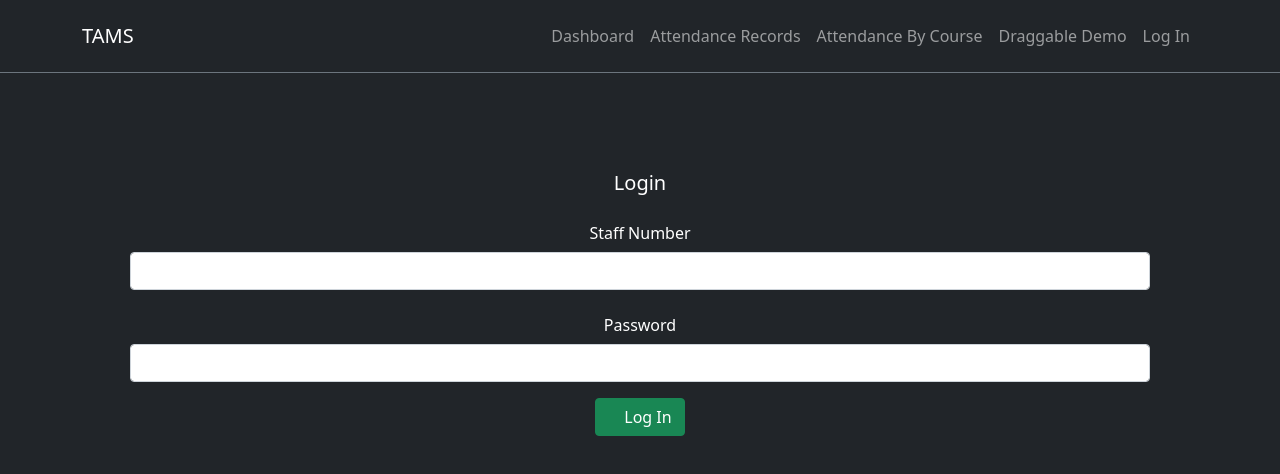
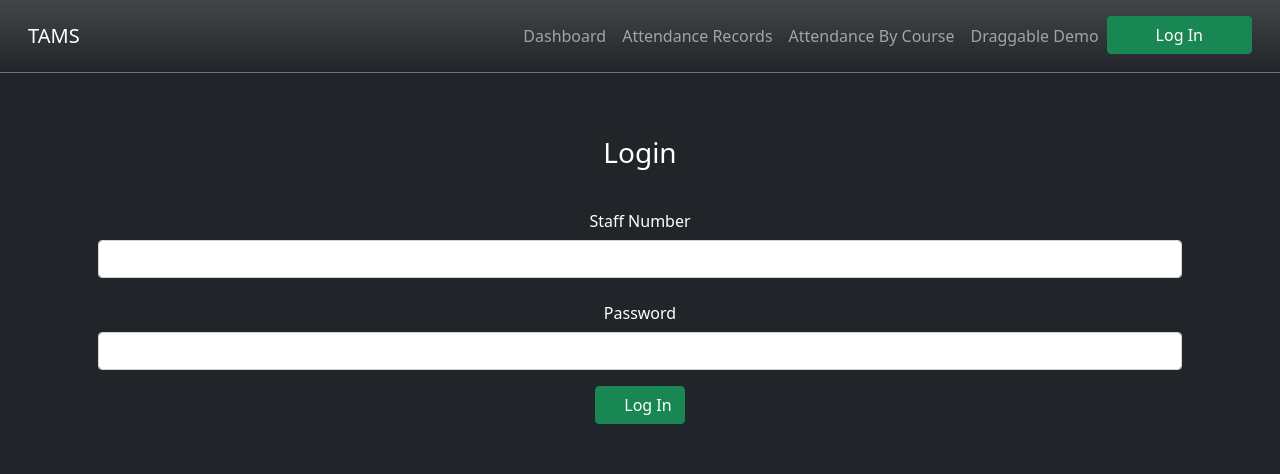
Before and after one commit to TAMS-TETFUND/tams_server, a Vue app in the folder frontend/: page /login in a window 1280 px wide. Shown: the top 474 px of the page. Built offline with nearby package versions, Linux system fonts and the light colour scheme; some icons are missing.

Commit message:
fixed login error handling

```diff
--- a/frontend/src/App.vue
+++ b/frontend/src/App.vue
@@ -1,14 +1,14 @@
 <template>
 <body class="bg-dark text-light">
-    <nav class="navbar navbar-expand-lg navbar-dark bg-dark py-3 fixed-top border-bottom border-secondary">
-        <div class="container">
+    <nav class="navbar navbar-expand-lg navbar-dark bg-dark bg-gradient py-3 fixed-top border-bottom border-secondary">
+        <div class="container-fluid mx-3">
             <router-link class="navbar-brand" to="/">TAMS</router-link>
             <button class="navbar-toggler" type="button" data-bs-toggle="collapse"
                 data-bs-target="#navmenu">
                 <span class="navbar-toggler-icon"></span>
             </button>
-            <div class="collapse navbar-collapse" id="navmenu">
-                <ul class="navbar-nav ms-auto">
+            <div class="collapse navbar-collapse justify-content-end" id="navmenu">
+                <ul class="navbar-nav">
                     <li class="nav-item">
                       <router-link class="nav-link a" to="/">Dashboard</router-link>
                     </li>
@@ -23,15 +23,18 @@
                     </li>
 
                     <template v-if="$store.state.isAuthenticated">
-                    <li class="nav-item">
-                      <router-link class="nav-link a" to="/">Profile</router-link>
-                    </li>
-                    <li class="nav-item">
-                      <button class=" btn btn-dark nav-link a" @click="logout()">Log out</button>
+                    <li class="nav-item dropdown">
+                      <a href="#" class="nav-link dropdown-toggle" role="button" data-bs-toggle="dropdown" aria-expanded="false">
+                        <b-icon-person-fill class="text-white h4"></b-icon-person-fill>
+                      </a>
+                      <ul class="dropdown-menu dropdown-menu-end" aria-labelledby="navbarDopdown">
+                        <li><router-link class="a dropdown-item" to="/">Profile</router-link></li>
+                        <li><button class=" btn btn-dark a dropdown-item" @click="logout()">Log out</button></li>
+                      </ul>
                     </li>
                     </template>
                     <li class="nav-item" v-else>
-                      <router-link class="nav-link a" to="/login">Log In</router-link>
+                      <router-link class="btn btn-success px-5" to="/login">Log In</router-link>
                     </li>
                 </ul>
             </div>
@@ -39,7 +42,11 @@
     </nav>
     <section class="p-lg-0 text-center text-white">
         <div class="container">
-            <router-view />
+            <router-view v-slot="{ Component }">
+              <transition name="fade" mode="out-in">
+                <component :is="Component" />
+              </transition>
+            </router-view>
         </div>
     </section>
 </body>
@@ -47,9 +54,12 @@
 
 <script>
 import axios from 'axios'
-
+import { BIconPersonFill } from 'bootstrap-icons-vue'
 export default {
   name: 'App',
+  components: {
+    BIconPersonFill
+  },
   beforeCreate(){
     this.$store.commit('initializeStore')
 
@@ -121,4 +131,13 @@ html {
 body {
   min-height: 100vh;
 }
+.face-enter-from, .fade-leave-to {
+  opacity: 0;
+}
+.fade-enter-active, .fade-leave-active {
+  transition: opacity 0.25s ease-out;
+}
+.a:active::after{
+  border-bottom: 1px solid green;
+}
 </style>
--- a/frontend/src/views/AttendanceDashboard.vue
+++ b/frontend/src/views/AttendanceDashboard.vue
@@ -1,14 +1,12 @@
 <template>
     <section>
         <h3 class="mx-auto mb-3">Attendance Records</h3>
-        <p>{{ currentRoute }}</p>
         <div class="wx-50" v-if="apiFetchFail">
             <div class="alert alert-danger d-flex align-items-center" role="alert">
                 <p class="lead"><BIconExclamationTriangle class="h2 mx-2" />Something went wrong</p>
             </div>
         </div>
-            <Suspense>
-                <template #default>
+        <template v-if="attendance_sessions">
             <table class="table table-dark table-striped text-light">
                 <thead>
                     <tr>
@@ -31,7 +29,7 @@
             </table>
         </template>
 
-                <template #fallback>
+        <template v-else>
             <table class="table table-dark table-striped text-light">
                 <thead>
                     <tr class="placeholder-glow">
@@ -53,7 +51,6 @@
                 </tbody>
             </table>
         </template>
-            </Suspense>
     </section>
 </template>
 
@@ -68,7 +65,7 @@ export default {
         return{
             attendance_sessions: null,
             urlBase: axios.defaults.baseURL + '/api/v1/attendance/session/',
-            errors: [],
+            errors: null,
             apiFetchFail: false,
             currentRoute: []
         }
--- a/frontend/src/views/Login.vue
+++ b/frontend/src/views/Login.vue
@@ -1,19 +1,29 @@
 <template>
-    <div class="log-in-page p-5 rounded-3">
+    <div class="log-in-page p-3 rounded-3">
+        <div v-if="submitting">
+            <div class="spinner-grow text-success" role="status">
+                <span class="visually-hidden">Loading...</span>
+            </div>
+        </div>
         <form @submit.prevent="submitForm">
-            <p class="lead">Login</p>
-            <div v-if="errors">
-                <p v-for="error in errors" v-bind:key="error">{{error}}</p>
+            <h3 class="pb-4">Login</h3>
+            <div class="card bg-secondary bg-opacity-25 text-danger lead" v-if="errors"><b>
+                <div class="card-body">
+                    <p v-for="error in errors" v-bind:key="error" class="">
+                        {{error.includes(":") ? error.split(":")[1] : error}}
+                    </p>
+                </div>
+            </b>
             </div>
             <div class="mb-3">
                 <label for="Staff Number" class="col-form-label">Staff Number</label>
-                <input type="text" class="form-control" v-model="username" required="required" />
+                <input type="text" class="form-control" v-model="username" required="required" :disabled="submitting" />
             </div>
             <div class="mb-3">
                 <label for="password" class="col-form-label">Password</label>
-                <input type="password" class="form-control" v-model="password" required="required">
+                <input type="password" class="form-control" v-model="password" required="required" :disabled="submitting">
             </div>
-            <button class="btn btn-success" type="submit"><BIconBoxArrowInRight />Log In</button>
+            <button class="btn btn-success" type="submit" :disabled="submitting"><BIconBoxArrowInRight />Log In</button>
         </form>
 
     </div>
@@ -32,7 +42,8 @@ export default {
             username: '',
             password: '',
             message: '',
-            errors: []
+            errors: null,
+            submitting: false
         }
     },
     mounted() {
@@ -40,6 +51,7 @@ export default {
     },
     methods: {
         async submitForm() {
+            this.submitting = true
             axios.defaults.headers.common["Authorization"] = ""
 
             localStorage.removeItem("token")
@@ -71,16 +83,22 @@ export default {
                     this.$router.push(toPath)
                 })
                 .catch(error => {
+                    this.errors = []
+
                     if(error.response) {
+                        console.log(error.response.status)
+                        if (error.response.status == 0){
+                            this.errors.push('Failed to connect to server.')
+                        }else{
                         for (const property in error.response.data) {
                             this.errors.push(`${property}: ${error.response.data[property]}`)
-                        }
+                        }}
                     } else {
                         this.errors.push('Something went wrong. Please try again')
-
                         console.log(JSON.stringify(error))
                     }
                 })
+                this.submitting = false
         }
     }
 }
```
Lines whose indentation alone changed are shown as unchanged.
